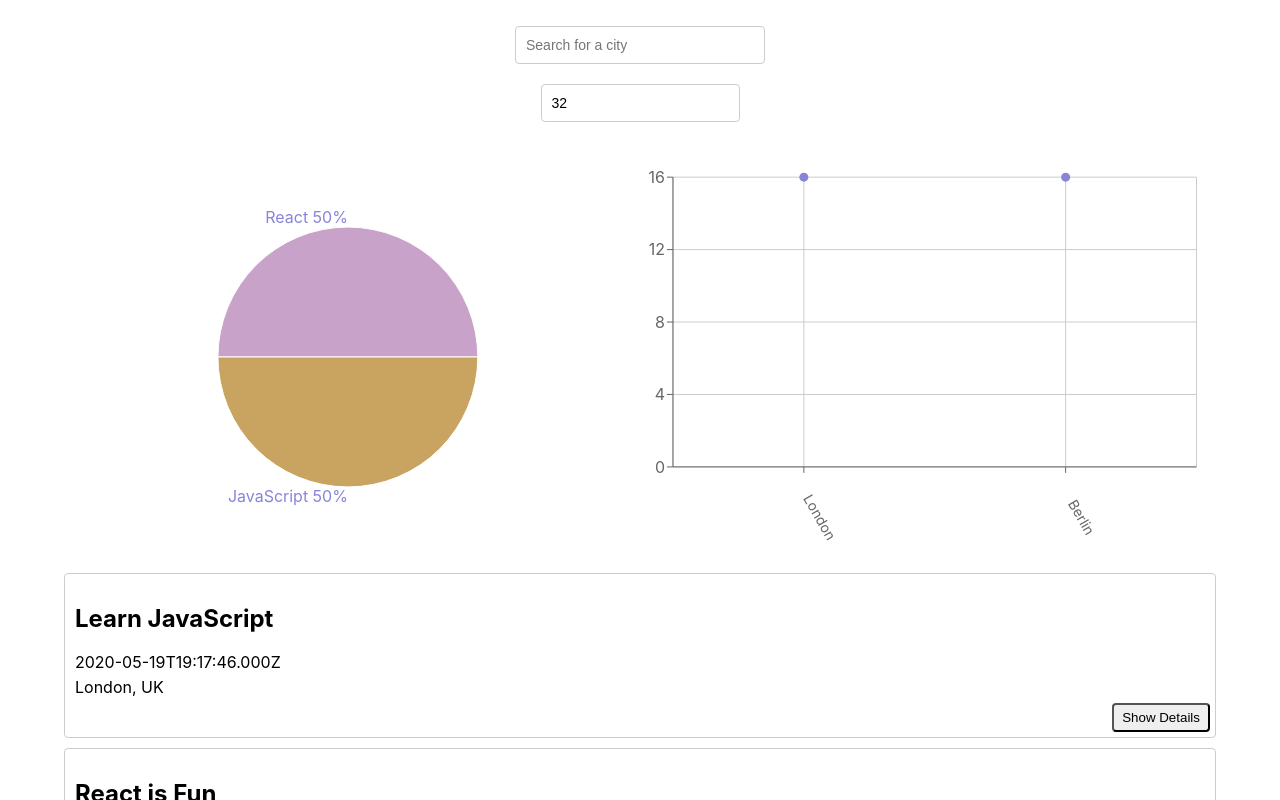
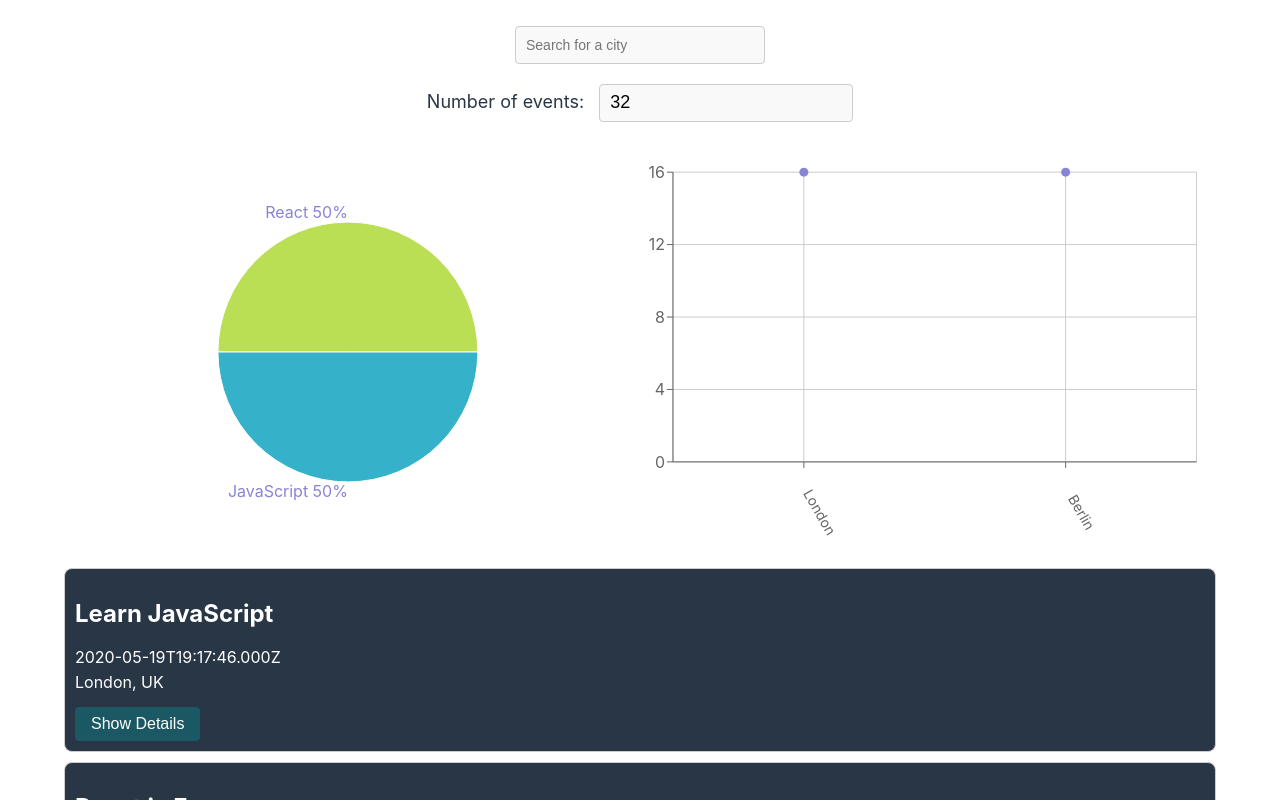
Before and after one commit to capmec/meet-app, a React (Create React App) app: page / in a window 1280 px wide. Shown: the top 800 px of the page. Built offline with nearby package versions, Linux system fonts and the light colour scheme.

Commit message:
4.10: Data Visualization

```diff
--- a/src/App.css
+++ b/src/App.css
@@ -32,6 +32,12 @@ input[type='number'] {
 
 .city {
   width: 250px;
+  padding: 10px;
+  border: 1px solid #ccc;
+  border-radius: 4px;
+  font-size: 16px;
+  margin-bottom: 10px;
+  background-color: #f9f9f9; /* Light gray background */
 }
 
 #city-search {
@@ -68,6 +74,48 @@ input[type='number'] {
   background-color: #bcdcdb;
 }
 
+/* NumberOfEvents component */
+#number-of-events {
+  margin-bottom: 20px;
+}
+
+.label {
+  font-size: 18px;
+  color: #293646; /* Dark blue */
+  margin-right: 10px;
+}
+
+#number-of-events input {
+  padding: 10px;
+  border: 1px solid #ccc;
+  border-radius: 4px;
+  font-size: 18px;
+  margin-bottom: 10px;
+  background-color: #f9f9f9; /* Light gray background */
+}
+
+/* EventList component */
+#event-list {
+  list-style: none;
+  padding: 0;
+}
+
+/* Event component */
+#event-list li {
+  border: 1px solid #ccc;
+  padding: 10px;
+  margin-bottom: 10px;
+  background-color: #293646; /* Dark blue */
+  color: #fff; /* White text */
+  border-radius: 8px;
+}
+
+.details {
+  margin-top: 10px;
+  padding: 10px;
+  color: #f9f9f9;
+}
+
 .event {
   padding: 10px 10px 35px;
   margin-bottom: 10px;
@@ -78,13 +126,18 @@ input[type='number'] {
 }
 
 .details-btn {
-  position: absolute;
-  right: 5px;
-  bottom: 5px;
-  padding: 5px 8px;
+  margin-top: 10px;
+  cursor: pointer;
+  background-color: #1a5864; /* Red */
+  color: #fff; /* White text */
+  border: none;
+  padding: 8px 16px;
   border-radius: 4px;
-  outline: none;
-  cursor: pointer;
+  font-size: 16px;
+}
+
+.details-btn:hover {
+  background-color: #5f9daa; /* Orange on hover */
 }
 
 .alerts-container {
--- a/src/components/EventGenresChart.js
+++ b/src/components/EventGenresChart.js
@@ -5,7 +5,7 @@ const EventGenresChart = ({ events }) => {
   const [data, setData] = useState([])
 
   const genres = ['React', 'JavaScript', 'Node', 'jQuery', 'Angular']
-  const colors = ['#C8A2C8', '#c9a461', '#FFB6C1', '#ADD8E6', '#7FFFD4']
+  const colors = ['#badf55', '#35b1c9', '#ebc83d', '#e96060', '#b06dad']
 
   useEffect(() => {
     setData(getData())
--- a/src/components/NumberOfEvents.js
+++ b/src/components/NumberOfEvents.js
@@ -15,6 +15,7 @@ function NumberOfEvents({ setNumberOfEvents, setErrorAlert }) {
   }
   return (
     <div id='number-of-events'>
+      <label className='label'> Number of events: </label>
       <input
         type='text'
         defaultValue='32'
```
